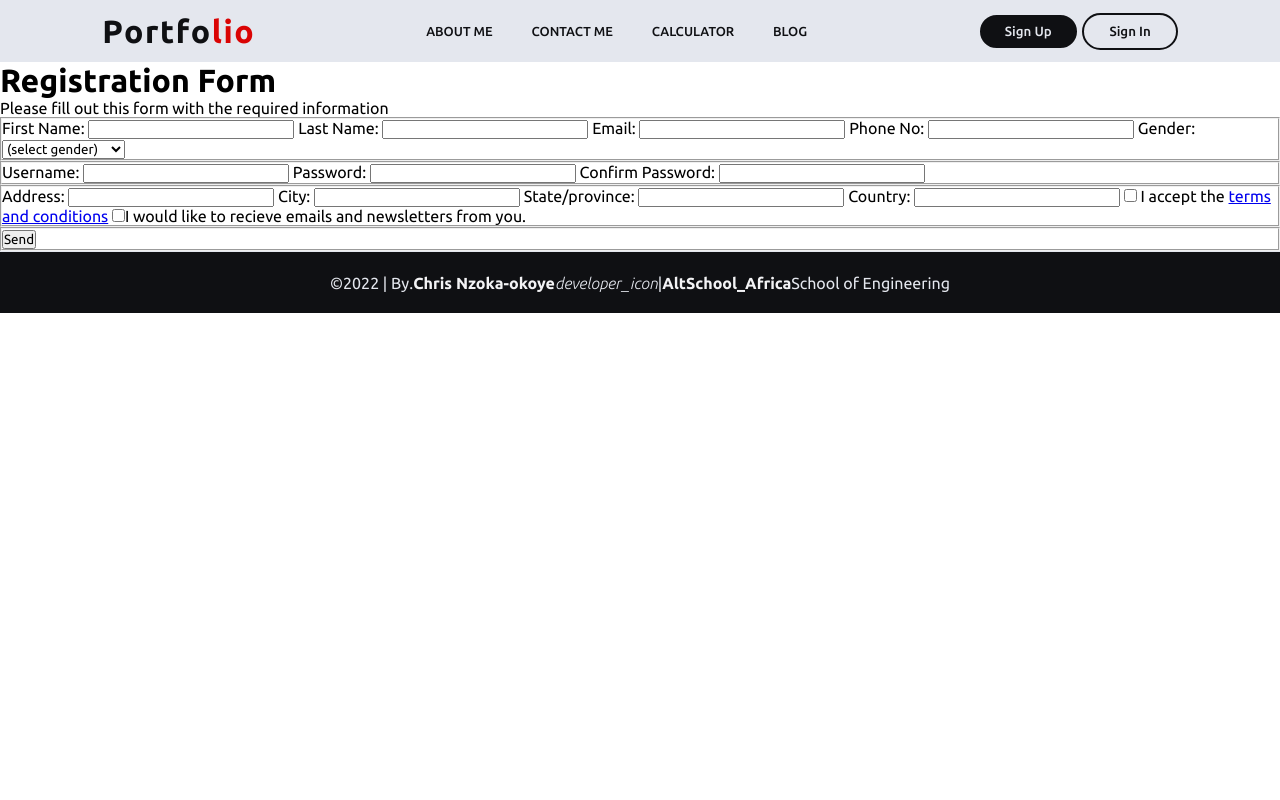
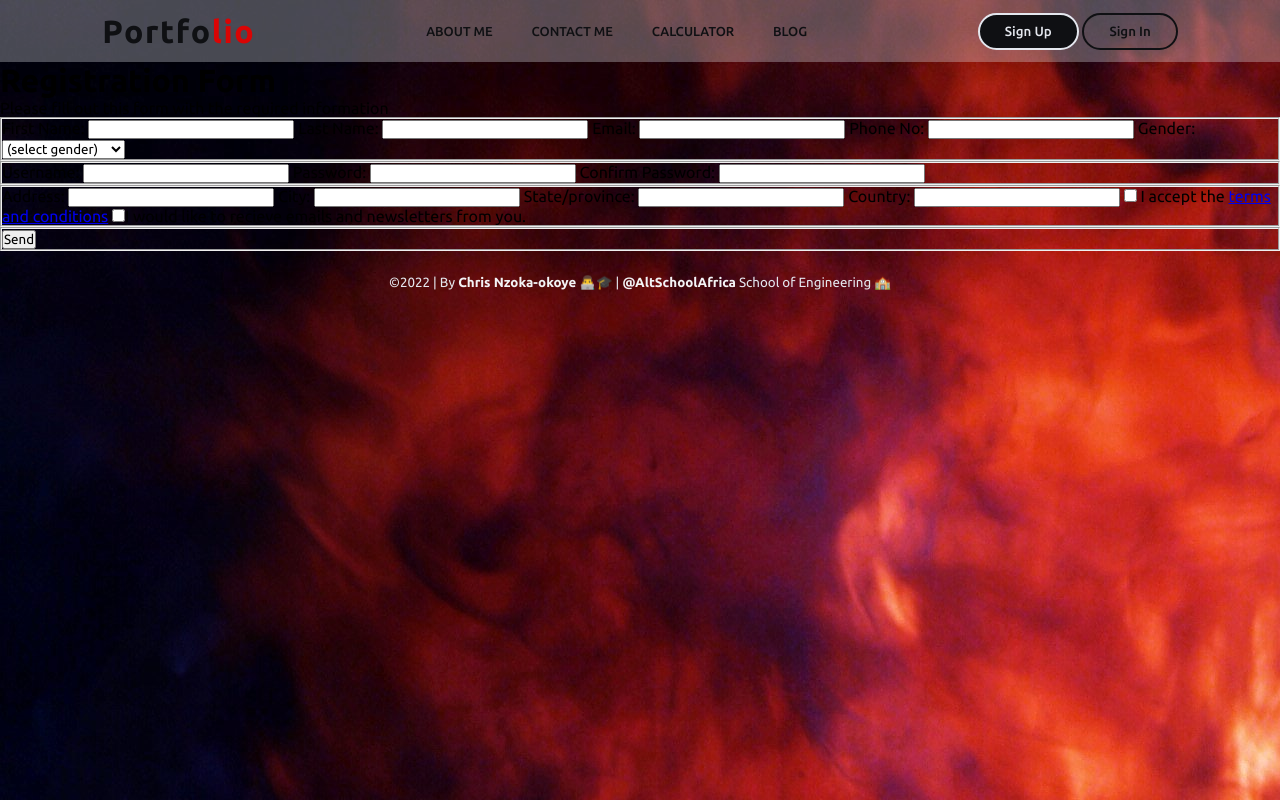
Before and after one commit to ChrisNzoka/0-my_profile, a plain HTML site: page register.html in a window 1280 px wide. Drawn offline with Linux system fonts and the light colour scheme.

Commit message:
more update on sign up

```diff
--- a/main.css
+++ b/main.css
@@ -24,7 +24,7 @@ body {
 
 /* nav bar */
 header {
-  background-color: var(--color1);
+  background-color: transparent;
   color: var(--color2);
   display: flex;
   justify-content: space-around;
@@ -89,6 +89,7 @@ nav > ul > li > a {
 nav > ul > li > a:hover {
   color: var(--color3);
   cursor: pointer;
+  text-decoration: none;
 }
 
 /* start button */
@@ -225,7 +226,7 @@ nav > ul > li > a:hover {
 /* login */
 .login-container {
   width: 100%;
-  height: calc(100vh - 124px);
+  height: 100vh;
   display: flex;
   flex-direction: column;
   flex-wrap: wrap;
@@ -293,7 +294,8 @@ li > a:hover {
 }
 
 .login-footer {
-  background-color: var(--color2);
+  background-color: transparent;
+  border: none;
 }
 input[type="submit"] {
   padding: 9px 25px;
@@ -327,10 +329,24 @@ input[type="submit"]:active {
 
 /* end login */
 
+/* register/signup */
+.register-body{
+  background: url(./images/sigup-bg.jpg);
+}
+
+.register-header{
+  background-color: #e4e7ee50;
+}
+
+
+
+/* end register/signup */
+
 /* footer */
 footer {
   background-color: var(--color2);
   color: var(--color1);
+  font-size: smaller;
   /* font-weight: 400; */
   display: flex;
   justify-content: center;
--- a/register.html
+++ b/register.html
@@ -4,16 +4,13 @@
     <meta charset="UTF-8" />
     <!-- <meta http-equiv="X-UA-Compatible" content="IE=edge" /> -->
     <meta name="viewport" content="width=device-width, initial-scale=1.0" />
-    <title>About Me</title>
+    <title>Sign Up</title>
     <link rel="stylesheet" href="main.css" />
-    <script
-      src="https://kit.fontawesome.com/509d489617.js"
-      crossorigin="anonymous"
-    ></script>
+    <link rel="icon" type="image/x-icon" href="./images/favicon/signin.png">
   </head>
-  <body>
+  <body class="register-body">
     <!-- Navigation bar -->
-      <header>
+      <header class="register-header">
         <a href="index.html" class="logo"
           ><h1>Portfo<span>lio</span></h1></a
         >
@@ -33,16 +30,15 @@
       <!-- nav bar ends -->
 
     <!-- Contact section head -->
-    <div>
-      <h1>Registration Form</h1>
-      <p>
-        Please fill out this form with the required information
-      </p>
-    </div>
 
     <!-- contact message form. redirects messages to my email inbox. -->
     <div>
-        <form action="https://formspree.io/f/mnqwlypv" method="POST">
+      <form action="https://formspree.io/f/mnqwlypv" method="POST">
+            <caption>
+            <h1>Registration Form</h1>
+            <p>Please fill out this form with the required information</p>
+            </caption>
+
             <!-- Bio field -->
             <fieldset>
                 <label>First Name: <input type="text" name="first-name" required /></label>
@@ -94,13 +90,19 @@
     <!-- contact info section ends -->
 
     <!-- footer -->
-    <footer>
-      &COPY;2022 | By.<a href="https://linktr.ee/chrisnzoka"
-        >Chris Nzoka-okoye</a
-      >
-      <em>developer_icon</em> | <a href="#">AltSchool_Africa</a> School of
-      Engineering
-    </footer>
+    <footer class="login-footer">
+        <p>
+          &COPY;2022 | By
+          <a href="https://linktr.ee/chrisnzoka" target="_blank"
+            >Chris Nzoka-okoye</a
+          >
+          👨‍💻🎓 |
+          <a href="https://altschoolafrica.com" target="_blank"
+            >@AltSchoolAfrica</a
+          >
+          School of Engineering 🏫
+        </p>
+      </footer>
     <!-- end footer -->
     </div>
   </body>
```
Also changed, not shown: calculator.html (+14 -11 lines), index.html (+1 -0 lines), login.html (+4 -7 lines), images/favicon/calculator.png (added), images/favicon/login.png (added), images/favicon/portfolio.png (added), images/favicon/signin.png (added), images/sigup-bg.jpg (added).
